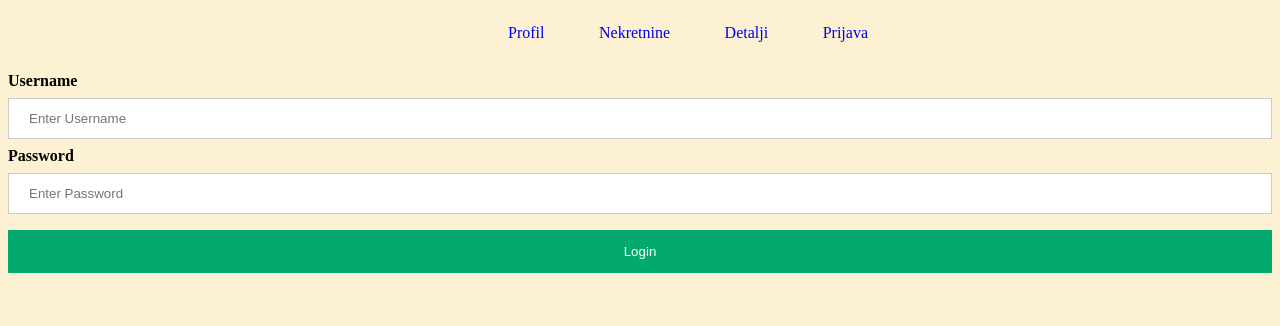
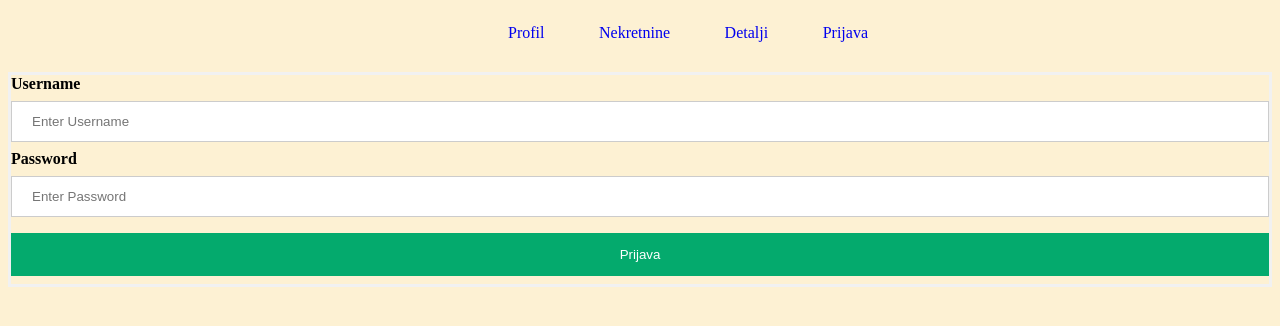
Before and after one commit to amarderschrecklicher/Real_Estate_Web_Page, a website: page public/html/prijava.html in a window 1280 px wide. Drawn offline with Linux system fonts and the light colour scheme.

Commit message:
login logout

```diff
--- a/public/html/prijava.html
+++ b/public/html/prijava.html
@@ -10,11 +10,13 @@
     <header><iframe id="iframe" src="meni.html"></iframe>
     </header>
     <div class="container">
+        <form action="javascript:callLogin()">
         <label for="username"><b>Username</b></label>
         <input id="username" type="text" placeholder="Enter Username" name="username" required>
         <label for="password"><b>Password</b></label>
         <input id="password" type="password" placeholder="Enter Password" name="password" required>
-        <button id="loginButton" type="submit">Login</button>
+        <button id="loginButton" type="submit">Prijava</button>
+        </form>
         <p id ="login"></p>
       </div>
 </body>
--- a/public/scripts/meni.js
+++ b/public/scripts/meni.js
@@ -13,8 +13,8 @@ function logout(error,data){
         prijava.innerHTML="Odjava"
     else
         prijava.innerHTML="Prijava"
+}
 
-}
 document.addEventListener('DOMContentLoaded', function() {
     const shouldUpdate = localStorage.getItem('updateHeader');
     if (shouldUpdate === 'true') {
--- a/public/scripts/prijava.js
+++ b/public/scripts/prijava.js
@@ -6,7 +6,6 @@ const message = document.getElementById("login");
 function callLogin(){
     PoziviAjax.postLogin(username.value, password.value, login)
 }
-button.addEventListener('click',callLogin);
 
 function login(error,data){
     if(error) {
```
